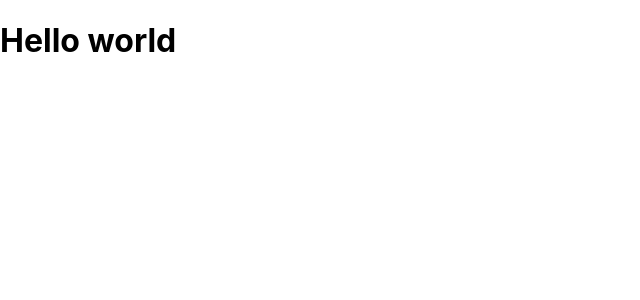
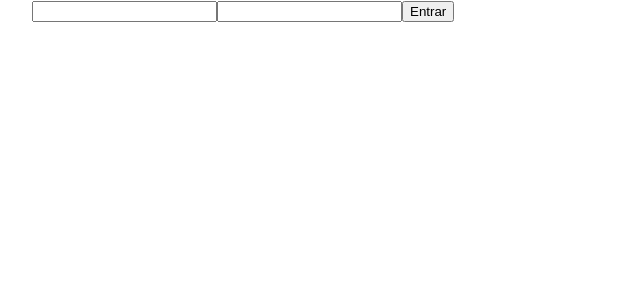
Before and after one commit to danilocucharro/nextauth, a Next.js app: page / in a window 1280 px wide. Shown: the top 300 px of the page, without its empty margins (0-640 px from the left). Built offline with nearby package versions, Linux system fonts and the light colour scheme.

Commit message:
criado o contexto de autenticação para a aplicação

```diff
--- /dev/null
+++ b/contexts/AuthContext.tsx
@@ -0,0 +1,31 @@
+import { createContext, ReactNode } from "react";
+
+type SignInCredentials = {//dados que serao necessarios para a autenticação de um usuario
+    email: string;
+    password: string;
+}
+
+type AuthContextData = {//informaçoes que vao ter dentro do contexto de auth "informaçoes do usuario que serao salvas"
+    signIn(credentials: SignInCredentials): Promise<void>;
+    isAuthenticated: boolean;
+};
+
+type AuthProviderProps = {
+    children: ReactNode;//ReactNode -> componente que pode receber qualquer tipo de valor
+}
+
+export const AuthContext = createContext({} as AuthContextData)
+
+export function AuthProvider({ children }: AuthProviderProps){
+    const isAuthenticated = false;
+
+    async function signIn({ email, password }: SignInCredentials){
+        console.log({ email, password })
+    }
+
+    return(
+        <AuthContext.Provider value={{ signIn, isAuthenticated }}>
+            {children}
+        </AuthContext.Provider>
+    )
+}
--- a/pages/_app.tsx
+++ b/pages/_app.tsx
@@ -1,8 +1,14 @@
 import '../styles/globals.css'
 import type { AppProps } from 'next/app'
+import { AuthProvider } from '../contexts/AuthContext'
 
-function MyApp({ Component, pageProps }: AppProps) {
-  return <Component {...pageProps} />
+function MyApp({ Component, pageProps }: AppProps) {// informaçoes que serao compartilhadas em todas paginas
+  return (
+    //agora todos os componentes vão ter informações da autenticação do usuario pelo <AuthProvider>
+    <AuthProvider>
+      <Component {...pageProps} />
+    </AuthProvider>
+  )
 }
 
 export default MyApp
--- a/pages/index.tsx
+++ b/pages/index.tsx
@@ -1,12 +1,28 @@
-import type { NextPage } from 'next'
-import Head from 'next/head'
-import Image from 'next/image'
+import { FormEvent, useContext, useState } from 'react'
+import { AuthContext } from '../contexts/AuthContext';
 import styles from '../styles/Home.module.css'
 
-const Home: NextPage = () => {
+export default function Home(){
+  const [email, setEmail] = useState('');//salvando o valor do input dentro do estado
+  const [password, setPassword] = useState('');
+
+  const { signIn } = useContext(AuthContext)
+
+  async function handleSubmit(event: FormEvent){
+    event.preventDefault();//mantendo o usuario na emsma pagina depois do submit dos dados
+    const data = {//pegar dados de email e senha dentro do useState
+      email,
+      password,
+    }
+
+    await signIn(data);
+  }
+
   return (
-    <h1>Hello world</h1>
+    <form onSubmit={handleSubmit} className={styles.container}>
+      <input type="email" value={email} onChange={e => setEmail(e.target.value)} />
+      <input type="password" value={password} onChange={e => setPassword(e.target.value)} />
+      <button type="submit">Entrar</button>
+    </form>
   )
 }
-
-export default Home
```
